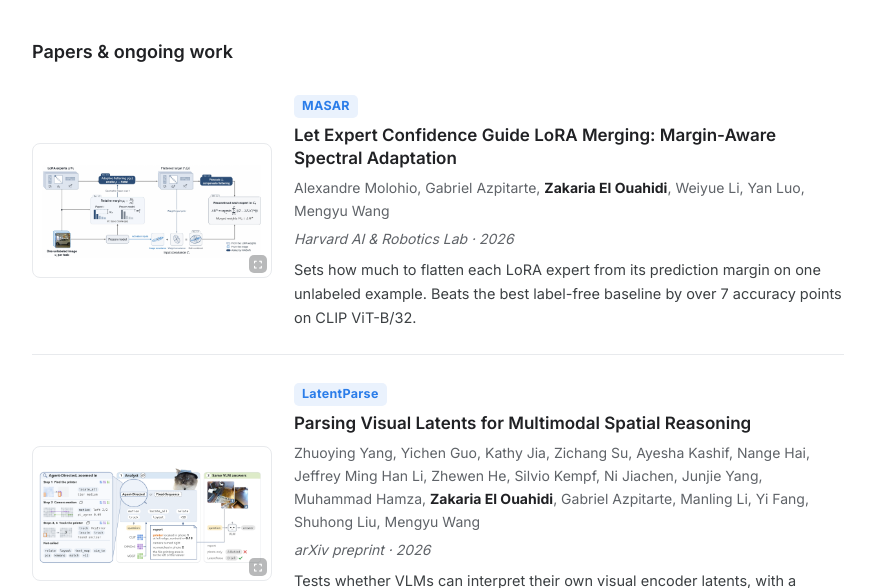
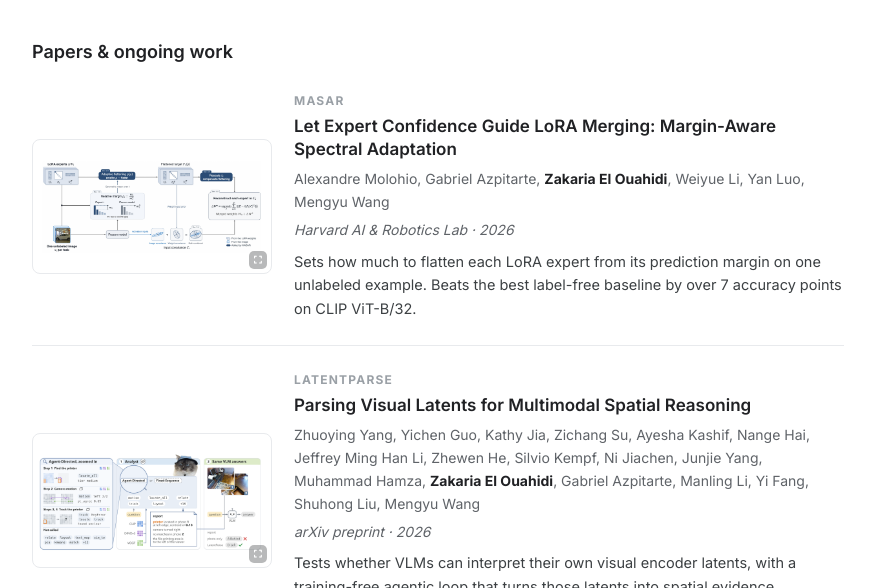
Before and after one commit to EloZiko/EloZiko.github.io, a plain HTML site: page index.html in a window 1280 px wide. Shown: the part 867-1455 px from the top of the page, without its empty margins (202-1077 px from the left). Drawn offline with Linux system fonts and the light colour scheme.

Commit message:
Restyle project name labels
Co-Authored-By: Claude Opus 5.5 <noreply@anthropic.com>

```diff
--- a/style.css
+++ b/style.css
@@ -183,11 +183,11 @@ div.thumb {
 .thumb--rose   { background: linear-gradient(135deg, #f9dce3, #fef3f5); color: #b3264b; }
 
 .pub__body { flex: 1; min-width: 0; }
-/* Petite étiquette bleue avec le nom court du projet, au-dessus du titre */
+/* Nom court du projet au-dessus du titre : petites majuscules grises, sans fond */
 .pub__tag {
-  display: inline-block; margin: 0 0 6px; padding: 1px 8px;
-  font-size: 12.5px; font-weight: 700; letter-spacing: 0.3px;
-  color: var(--accent); background: #eaf2fd; border-radius: 5px;
+  margin: 0 0 4px;
+  font-size: 12px; font-weight: 700; letter-spacing: 1.2px;
+  text-transform: uppercase; color: var(--light-gray);
 }
 .pub__title { margin: 0; font-size: 17px; font-weight: 600; line-height: 1.4; }
 /* Titre cliquable : reste noir, devient bleu au survol */
```
